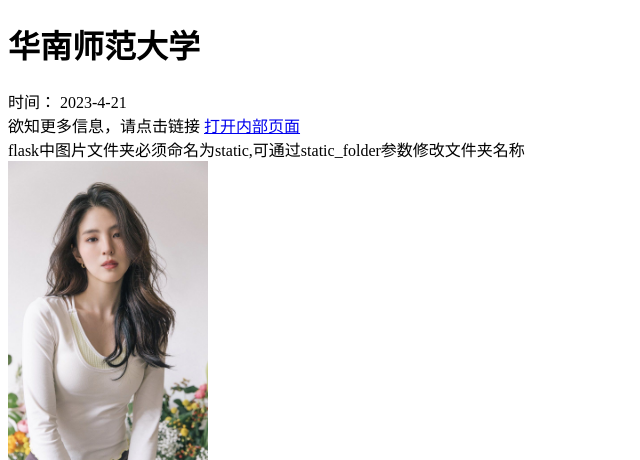
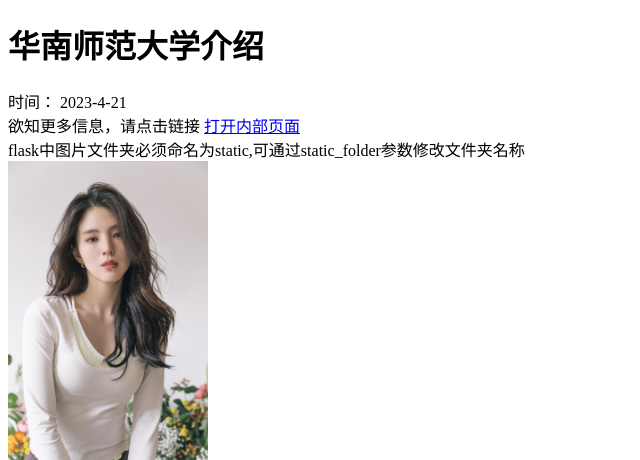
Before and after one commit to luolihui/django-learning, a Python web app: template day1-HTML/templates/index.html in a window 1280 px wide. Shown: the top 460 px of the page, without its empty margins (0-640 px from the left). Run offline with Jinja, Linux system fonts and the light colour scheme; the template is opened without the code that fills it, so the values that code supplies are empty.

Commit message:
修改了index.html

```diff
--- a/day1-HTML/templates/index.html
+++ b/day1-HTML/templates/index.html
@@ -6,7 +6,7 @@
 </head>
 <body>
     <!--h1-h6共6级标题，块级标签，独占一行-->
-    <h1>华南师范大学</h1>
+    <h1>华南师范大学介绍</h1>
     <div>
         <span>时间：</span>
         <span>2023-4-21</span>
```
